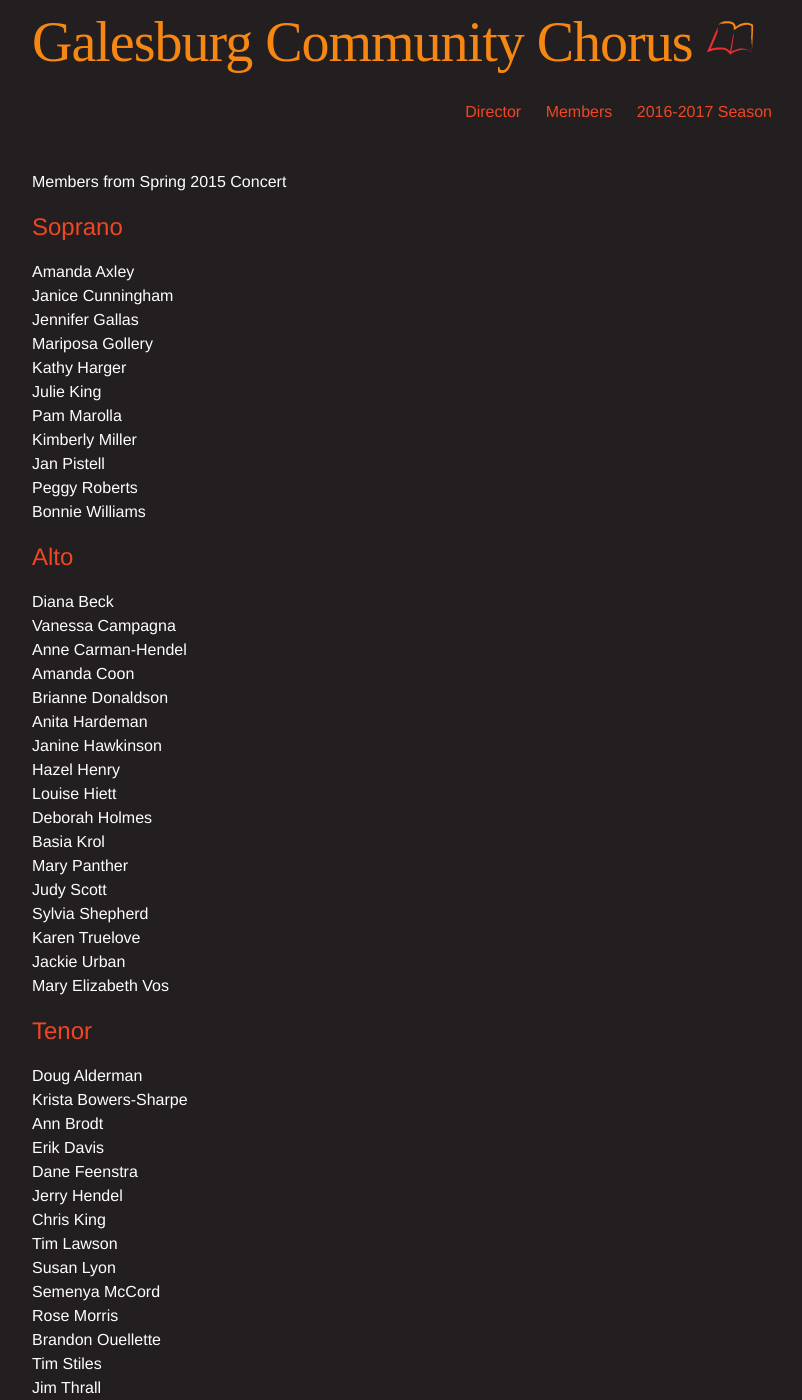
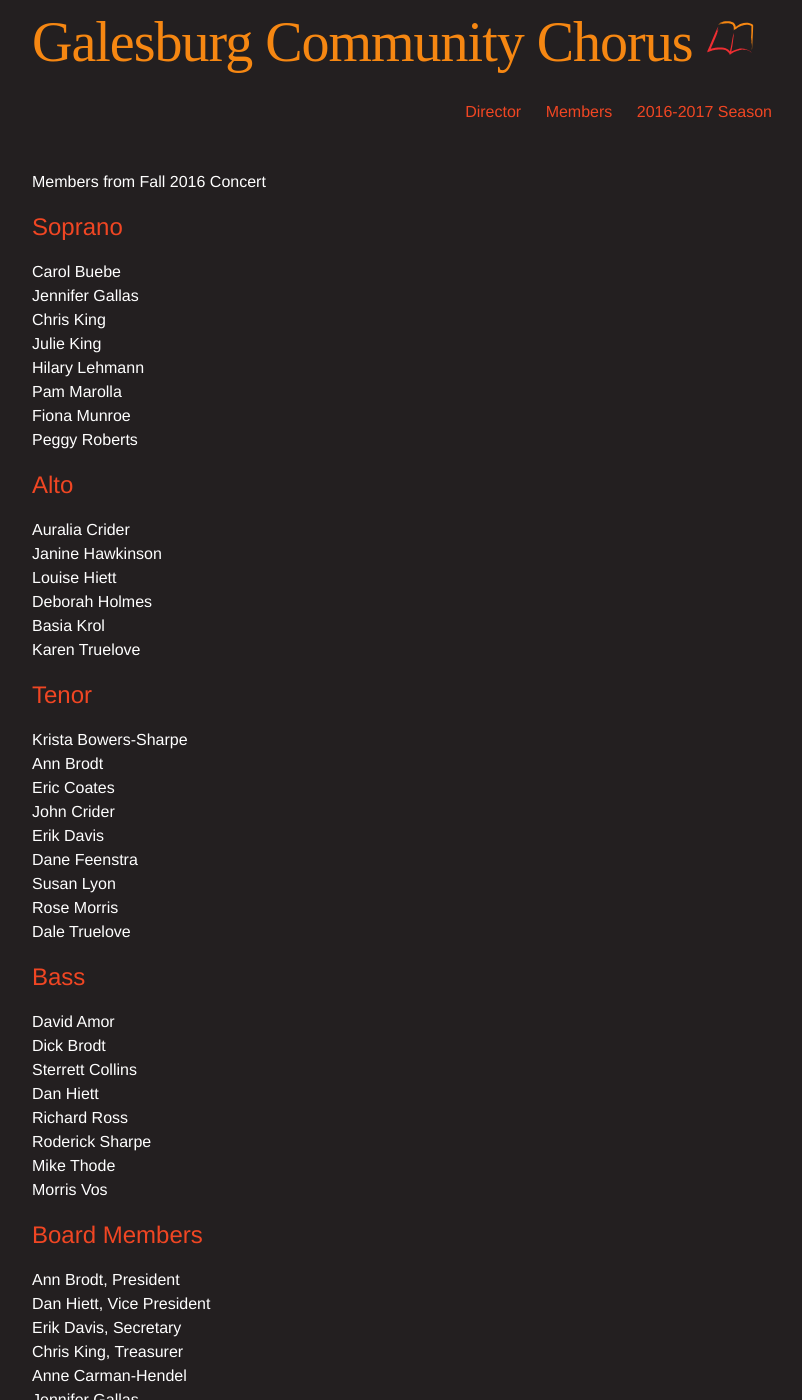
Before and after one commit to galesburgchorus/galesburgchorus.github.io, a Jekyll site: the page built from members.md, in a window 1280 px wide and 1400 px high. Shown: the whole window, without its empty margins (238-1040 px from the left). Built offline with Jekyll 4.4.1, drawn with Linux system fonts in a browser that asks for light colours; some web fonts are replaced; some of the changed text lies outside the part shown.

Commit message:
Updated members.md

```diff
--- a/members.md
+++ b/members.md
@@ -8,71 +8,44 @@ published: true
 
 
 
-Members from Spring 2015 Concert
+Members from Fall 2016 Concert
 
 ## Soprano
-Amanda Axley
-Janice Cunningham
+Carol Buebe
 Jennifer Gallas
-Mariposa Gollery
-Kathy Harger
+Chris King
 Julie King
+Hilary Lehmann
 Pam Marolla
-Kimberly Miller
-Jan Pistell
+Fiona Munroe
 Peggy Roberts
-Bonnie Williams
 
 ## Alto
-Diana Beck
-Vanessa Campagna
-Anne Carman-Hendel
-Amanda Coon
-Brianne Donaldson
-Anita Hardeman
+Auralia Crider
 Janine Hawkinson
-Hazel Henry
 Louise Hiett
 Deborah Holmes
 Basia Krol
-Mary Panther
-Judy Scott
-Sylvia Shepherd
 Karen Truelove
-Jackie Urban
-Mary Elizabeth Vos
 
 ## Tenor
-Doug Alderman
 Krista Bowers-Sharpe
 Ann Brodt
+Eric Coates
+John Crider
 Erik Davis
 Dane Feenstra
-Jerry Hendel
-Chris King
-Tim Lawson
 Susan Lyon
-Semenya McCord
 Rose Morris
-Brandon Ouellette
-Tim Stiles
-Jim Thrall
+Dale Truelove
 
 ## Bass
 David Amor
 Dick Brodt
-Juan Caro
-Pier Debes
-Alex Feenstra
-Alejandro Godina
+Sterrett Collins
 Dan Hiett
-Nathan Kalmoe
-Tim Narkiewicz
-Chad Pistell
 Richard Ross
-Chuck Schulz
-Rod Sharpe
-Eric Spindler
+Roderick Sharpe
 Mike Thode
 Morris Vos
 
```
Also changed, not shown: other parts of members.md (+0 -1 lines).
